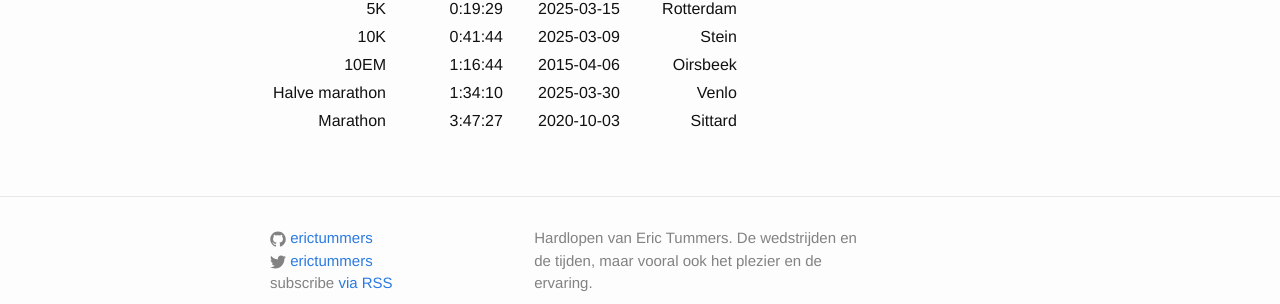
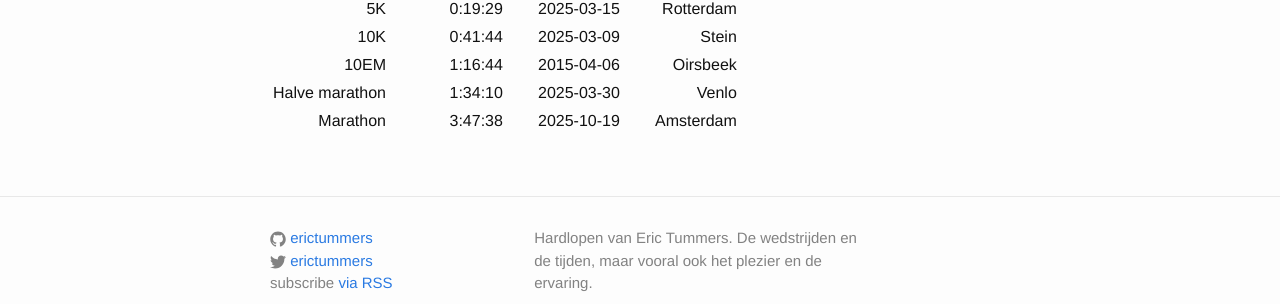
Before and after one commit to erictummers/hardlopen, a Jekyll site: the page built from record.md, in a window 1280 px wide. Shown: the part 364-668 px from the top of the page. Built offline with Jekyll 4.4.1, drawn with Linux system fonts in a browser that asks for light colours.

Commit message:
Amsterdam marathon 2025

```diff
--- a/record.md
+++ b/record.md
@@ -41,9 +41,9 @@ permalink: /record/
 		</tr>
 		<tr>
 			<td>Marathon</td>
-			<td>3:47:27</td>
-			<td>2020-10-03</td>
-			<td>Sittard</td>
+			<td>3:47:38</td>
+			<td>2025-10-19</td>
+			<td>Amsterdam</td>
 		</tr>
 	</tbody>
 </table>
```
